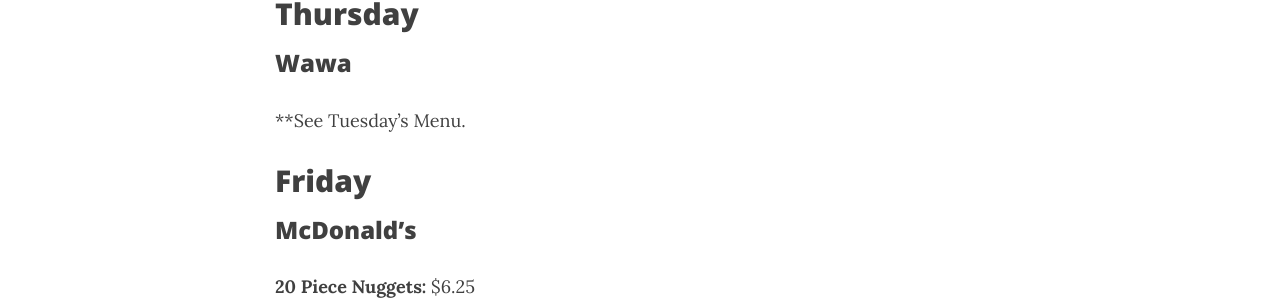
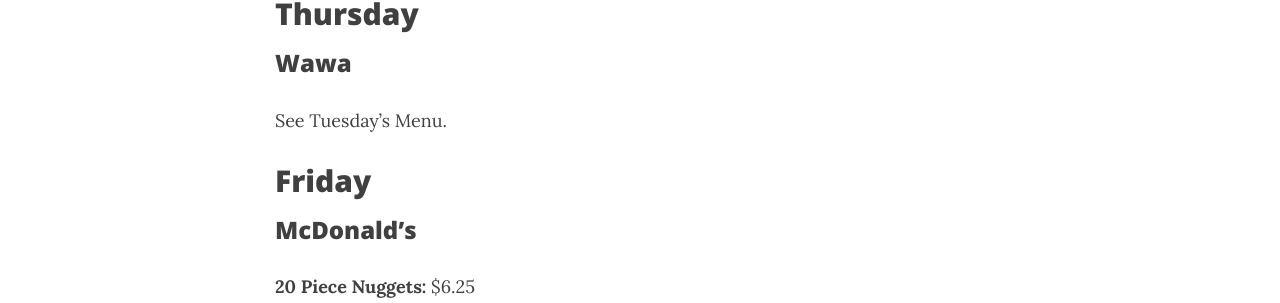
Before and after one commit to techdouttech/oabc-website, a Jekyll site: the page built from lunch.md, in a window 1280 px wide and 900 px high, scrolled down 1103 px. Shown: the part 151-454 px from the top of the window. Built offline with Jekyll 4.4.1, drawn with Linux system fonts in a browser that asks for light colours; nearby versions of some CDN libraries; comment, search, counter and statistics services are not loaded.

Commit message:
fix last update

```diff
--- a/lunch.md
+++ b/lunch.md
@@ -37,7 +37,7 @@
 
 ## Thursday
 ### Wawa
-**See Tuesday's Menu.
+See Tuesday's Menu.
 
 ## Friday
 ### McDonald's
```
